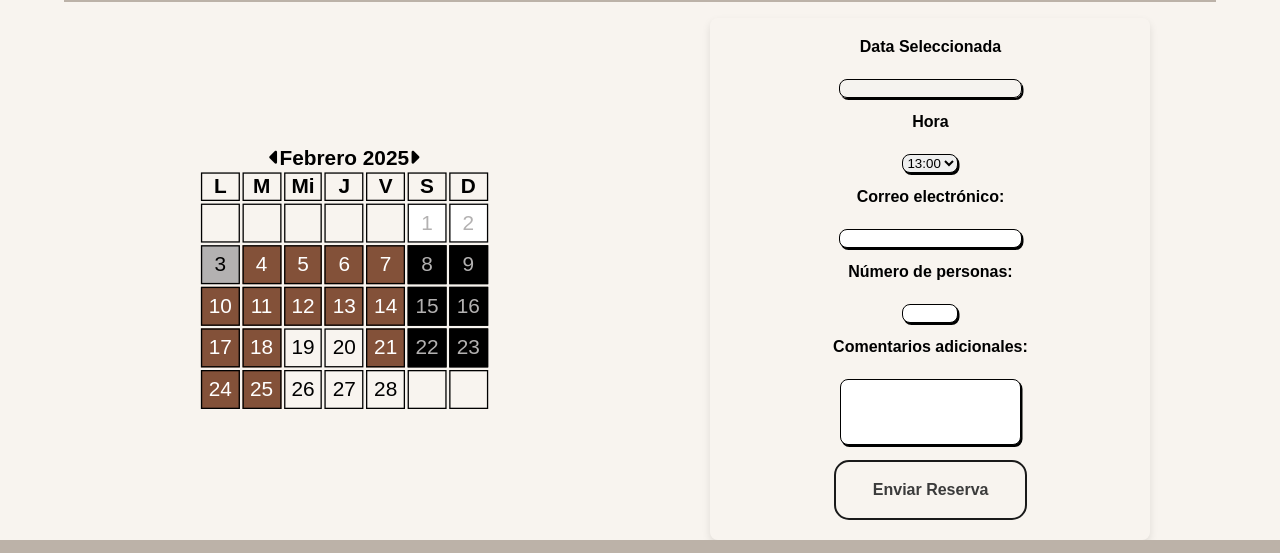
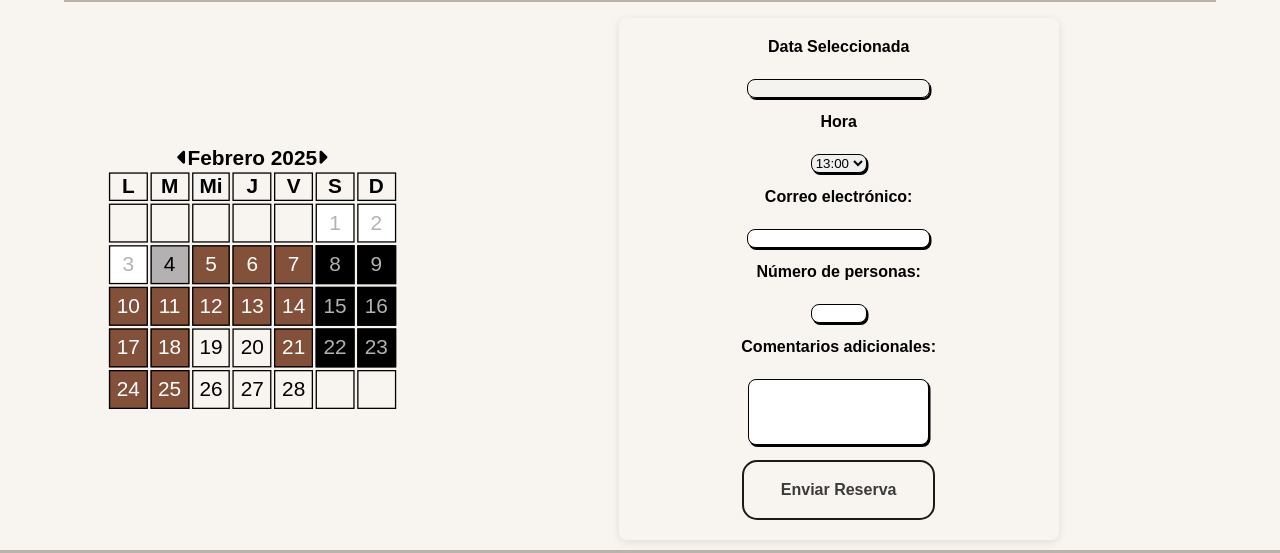
Before and after one commit to JoseRubicco21/Do-camino, a website: page index.html in a window 1280 px wide. Shown: the part 1063-1616 px from the top of the page. Drawn offline with Linux system fonts and the light colour scheme.

Commit message:
remato reservas falta retoques conjunto

```diff
--- a/assets/css/reservas.css
+++ b/assets/css/reservas.css
@@ -2,9 +2,10 @@
 	margin: auto;
 	display: grid;
 	place-items: center;
-	grid-template-columns: auto auto;
+	grid-template-columns: 1fr 2fr;
 	width: 90%;
 	gap: 20px;
+	margin-bottom: 10px;
 }
 #tablaCalendario {
 	scale: 1.3;
@@ -98,7 +99,7 @@ th {
 	padding: 20px;
 
 	border-radius: 8px;
-	box-shadow: 0 4px 8px rgba(0, 0, 0, 0.1);
+	box-shadow: 0 2px 8px rgba(0, 0, 0, 0.1);
 	width: 100%;
 	max-width: 400px;
 }
@@ -199,3 +200,10 @@ label {
 	display: flex;
 	justify-content: center;
 }
+
+#dataSeleccionada {
+	text-align: center;
+}
+#numGente {
+	text-align: center;
+}
--- a/index.html
+++ b/index.html
@@ -131,8 +131,8 @@
 								<td class="dayPast">2</td>
 							</tr>
 							<tr>
-								<td class="dayToday">3</td>
-								<td class="dayFull">4</td>
+								<td class="dayPast">3</td>
+								<td class="dayToday">4</td>
 								<td class="dayFull">5</td>
 								<td class="dayFull">6</td>
 								<td class="dayFull">7</td>
```
